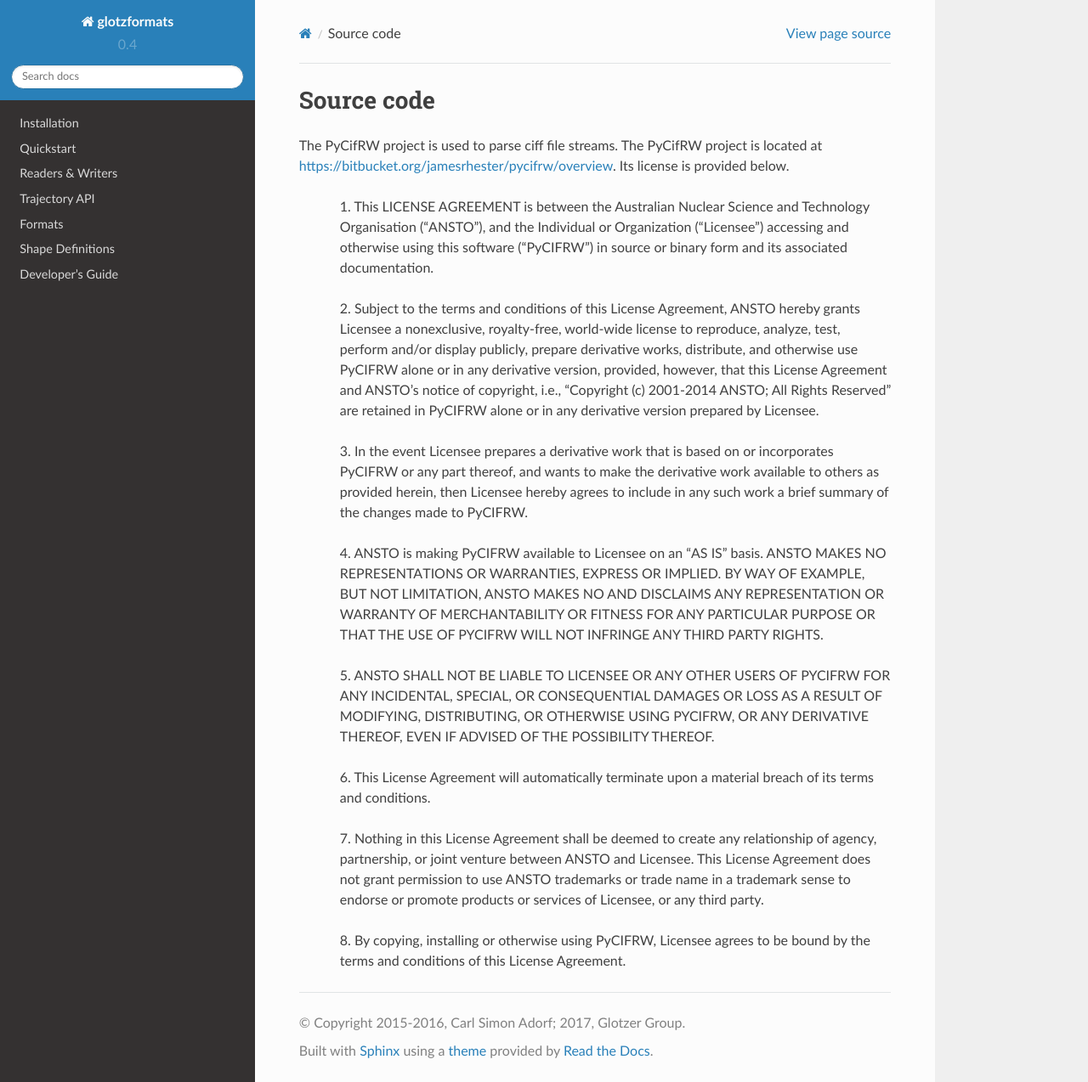
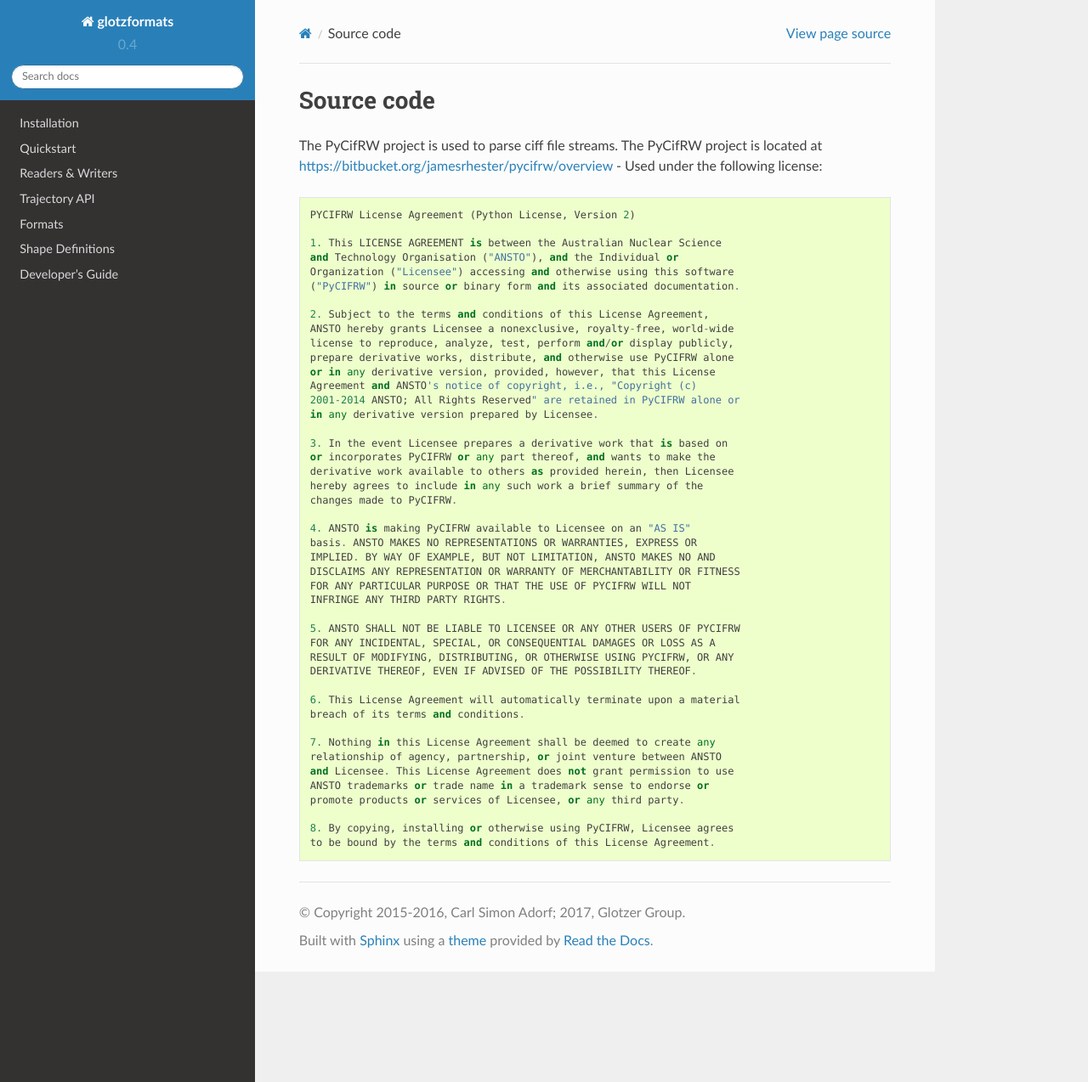
Before and after one commit to glotzerlab/garnett, a Sphinx documentation site: the page built from doc/credits.rst, in a window 1280 px wide and 1274 px high. Shown: the whole window at 85% size. Built offline with Sphinx 7.4.7 and the Read the Docs theme 2.0.0, drawn with Linux system fonts in a browser that asks for light colours.

Commit message:
Update credits.rst
Minor changes for consistency

```diff
--- a/doc/credits.rst
+++ b/doc/credits.rst
@@ -2,12 +2,9 @@ Source code
 -----------
 
 The PyCifRW project is used to parse ciff file streams. The PyCifRW project is located at
-https://bitbucket.org/jamesrhester/pycifrw/overview. Its license is
-provided below.
+https://bitbucket.org/jamesrhester/pycifrw/overview - Used under the following license::
 
-  PYCIFRW License Agreement (Python License, Version 2)
-  -----------------------------------------------------
-
+    PYCIFRW License Agreement (Python License, Version 2)
 
     1. This LICENSE AGREEMENT is between the Australian Nuclear Science
     and Technology Organisation ("ANSTO"), and the Individual or
```
